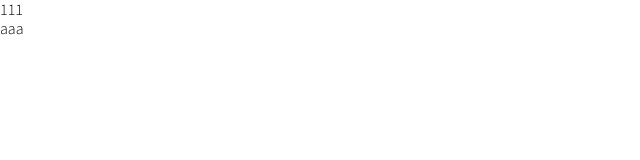
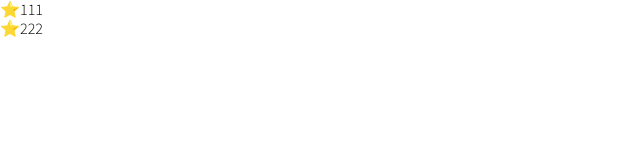
Before and after one commit to KimByul1225/react_beautiful_dnd, a React (Create React App) app: page / in a window 1280 px wide. Shown: the top 160 px of the page, without its empty margins (0-640 px from the left). Built offline with nearby package versions, Linux system fonts and the light colour scheme.

Commit message:
react-beautiful-dnd study중

```diff
--- a/src/App.tsx
+++ b/src/App.tsx
@@ -8,12 +8,19 @@
 
     <DragDropContext onDragEnd={onDragEnd}>
       <Droppable droppableId="one">
-        {() => <ul>
+        {(provided) => <ul ref={provided.innerRef} {...provided.droppableProps}>
+          {/* 9, 10, 11 */}
+
             <Draggable draggableId="first" index={0}>
-              {() => <li>111</li>}
+              {(provided) => <li ref={provided.innerRef} {...provided.draggableProps} ><span {...provided.dragHandleProps
+              }>⭐️</span>111</li>}
+              {/* 12, 13, 14 */}
             </Draggable>
+
             <Draggable draggableId="second" index={1}>
-              {() => <li>aaa</li>}
+              {(provided) => <li ref={provided.innerRef} {...provided.draggableProps} ><span {...provided.dragHandleProps
+              }>⭐️</span>222</li>}
+              {/* 12, 13, 14 */}
             </Draggable>
           </ul>}
       </Droppable>
```
